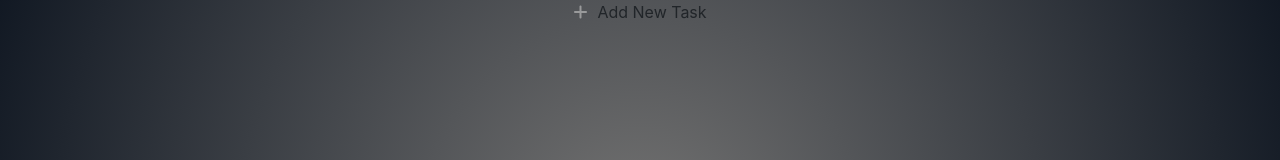
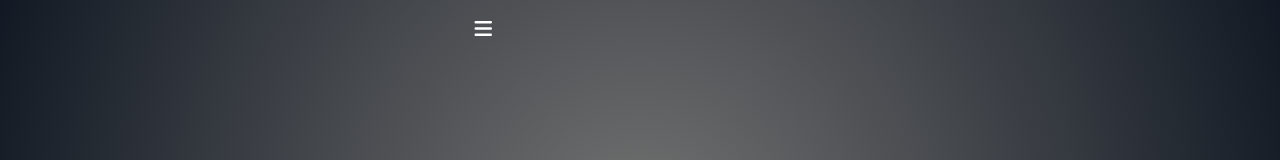
Before and after one commit to aaronw4/get2it-fe, a React (Create React App) app in the folder get2it/: page /NewTask in a window 1280 px wide. Shown: the top 160 px of the page. Built offline with nearby package versions, Linux system fonts and the light colour scheme; sample sign-in values are in the browser's storage.

Commit message:
Fixed routes

```diff
--- a/get2it/package.json
+++ b/get2it/package.json
@@ -19,6 +19,7 @@
     "react-redux": "^7.1.1",
     "react-router": "^5.1.2",
     "react-router-dom": "^5.1.2",
+    "react-router-modal": "^1.5.2",
     "react-scripts": "3.2.0",
     "reactstrap": "^8.1.1",
     "redux": "^4.0.4",
--- a/get2it/src/Components/App.js
+++ b/get2it/src/Components/App.js
@@ -6,7 +6,6 @@ import PrivateRoute from './PrivateRoute/PrivateRoute.js'
 import Dashboard from './Dashboard/Dashboard.js'
 import Register from './Register/Register.js'
 import Login from './Login/Login.js'
-import NewTask from './NewTask/NewTask'
 
 
 function App() {
@@ -14,9 +13,10 @@ function App() {
     <div className="App">
       <PrivateRoute exact path='/' component={Dashboard} />
       <PrivateRoute path='/onboarding' component={Dashboard} />
+      <PrivateRoute path='/NewTask' component={Dashboard} />
+      <PrivateRoute path='/taskList' component={Dashboard} />
       <Route path='/login' component={Login} />
       <Route path='/register' component={Register} />
-      <Route path='/NewTask' component={NewTask} />
     </div>
   );
 }
--- a/get2it/src/Components/Dashboard/Dashboard.js
+++ b/get2it/src/Components/Dashboard/Dashboard.js
@@ -2,9 +2,12 @@ import React from 'react';
 import './Dashboard.css'
 import { connect } from 'react-redux'
 import { Route, withRouter } from 'react-router-dom'
+import { ModalContainer, ModalRoute } from 'react-router-modal'
 import OnBoarding from '../OnBoarding/index.js'
 import Home from '../Home/Home.js'
 import Menu from '../Menu/Menu.js'
+import NewTask from '../NewTask/NewTask.js'
+import TaskList from '../TaskList/index.js'
 
 class Dashboard extends React.Component {
 
@@ -22,7 +25,10 @@ class Dashboard extends React.Component {
               <Route path='/onboarding' render={props => <OnBoarding {...props} />} />
 
               <Route exact path='/' render={props => <Home {...props} />} />
+              {/* <ModalRoute path='/NewTask' component={NewTask} /> */}
+              <Route path='/taskList' render={props => <TaskList {...props} />} />
 
+              {/* <ModalContainer /> */}
             </div>
         }
       </div>
--- a/get2it/src/Components/Home/Home.js
+++ b/get2it/src/Components/Home/Home.js
@@ -1,16 +1,22 @@
-import React from 'react'
+import React, { useState } from 'react'
 import JsxParser from 'react-jsx-parser'
 import './Home.css'
+import 'react-router-modal/css/react-router-modal.css'
 import { connect } from 'react-redux'
-import { Link, withRouter } from 'react-router-dom'
+import { Link, Route, withRouter } from 'react-router-dom'
+import { ModalContainer, ModalRoute } from 'react-router-modal'
 import moment from 'moment'
 import Moment from 'react-moment'
+import NewTask from '../NewTask/NewTask'
 
 function Home(props) {
   const time = moment().format('H')
   const today = moment().format('L')
   const todayList = props.userTasks.filter(task => task.date === today)
   console.log(props)
+
+  const [modal, setModal] = useState(false)
+  const toggle = () => setModal(!modal)
 
   return (
     <div className='home'>
@@ -43,7 +49,10 @@ function Home(props) {
           })
         }
       </div>
-      <Link className='addTaskLink' to='/addTask'>+</Link>
+      <Link className='addTaskLink' to='/NewTask'>+</Link>
+      <ModalRoute path='/NewTask' component={NewTask} />
+
+      <ModalContainer />
     </div>
   )
 }
--- a/get2it/src/Components/NewTask/NewTask.js
+++ b/get2it/src/Components/NewTask/NewTask.js
@@ -6,9 +6,9 @@ class NewTask extends Component {
     render() {
         return (
             <div className="App">
-                <a class ="button is-primary">
-                <span class="icon">
-                <i class="fa fa-plus"></i>
+                <a className ="button is-primary">
+                <span className="icon">
+                <i className="fa fa-plus"></i>
                 </span>
                 <span>Add New Task</span>
                 </a>
--- a/get2it/src/Components/TaskList/index.js
+++ b/get2it/src/Components/TaskList/index.js
@@ -1,5 +1,5 @@
 import React from 'react';
-import './Dashboard.css'
+import './style.css'
 import { connect } from 'react-redux'
 import { Route, withRouter } from 'react-router-dom'
 
--- a/get2it/src/reducer.js
+++ b/get2it/src/reducer.js
@@ -14,14 +14,14 @@ import {
 const dummyTasks = [
   {
     name: 'Go to the grocery store.',
-    date: '11/10/2019',
+    date: '11/11/2019',
     task_icon: '<i id="icon" className="fas fa-shopping-cart icon"></i>',
     start_time: '9am',
     end_time: '11am',
   },
   {
     name: 'Work out.',
-    date: '11/10/2019',
+    date: '11/11/2019',
     task_icon: '<i id="icon" className="fas fa-heartbeat icon"></i>',
     start_time: '1pm',
     end_time: '2pm',
```
Also changed, not shown: 1 other file (tests, documents, lock files or other folders).
